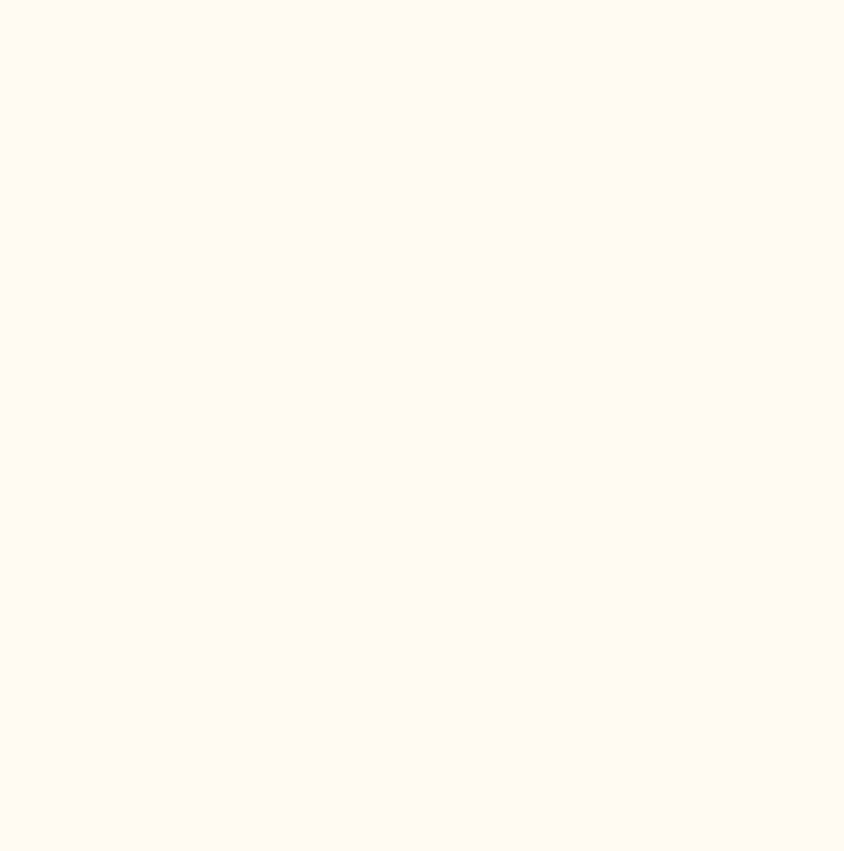
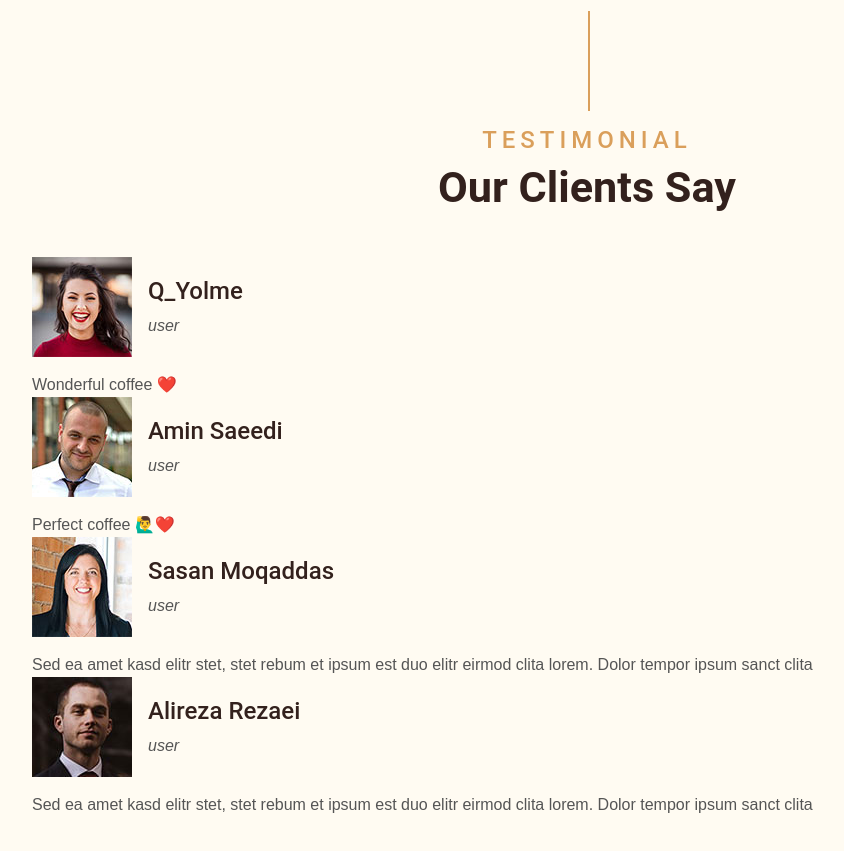
Before and after one commit to mosalehkamali/coffee-shop-next, a Next.js app: page / in a window 1280 px wide. Shown: the part 4720-5571 px from the top of the page, without its empty margins (53-897 px from the left). Before the commit the page ends 4683 px from the top, so only its background shows below. Built offline with nearby package versions, Linux system fonts and the light colour scheme; data requests are answered from the project's data file.

Commit message:
create tesimonial template

```diff
--- /dev/null
+++ b/components/modules/TestimonialItem/TestimonialItem.js
@@ -0,0 +1,18 @@
+import React from 'react'
+
+function TestimonialItem({ username, body, profile }) {
+    return (
+        <div className="testimonial-item">
+            <div className="d-flex align-items-center mb-3">
+                <img className="img-fluid" src={profile} alt="" />
+                <div className="ml-3">
+                    <h4>{username}</h4>
+                    <i>user</i>
+                </div>
+            </div>
+            <p className="m-0">{body}</p>
+        </div>
+    )
+}
+
+export default TestimonialItem
--- a/components/templates/Index/Testimonial.js
+++ b/components/templates/Index/Testimonial.js
@@ -1,7 +1,18 @@
+import TestimonialItem from "@/components/modules/TestimonialItem/TestimonialItem";
 import React from "react";
 
-function Testimonial() {
-  return <div>Testimonial</div>;
+function Testimonial({comments}) {
+  return (  <div className="container-fluid py-5">
+  <div className="container">
+      <div className="section-title">
+          <h4 className="text-primary text-uppercase" style={{letterSpacing: "5px"}}>Testimonial</h4>
+          <h1 className="display-4">Our Clients Say</h1>
+      </div>
+      <div className="owl-carousel testimonial-carousel">
+     {comments.slice(0,4).map(comment=><TestimonialItem {...comment}></TestimonialItem>)}
+      </div>
+  </div>
+</div>)
 }
 
 export default Testimonial;
--- a/data/db.json
+++ b/data/db.json
@@ -99,5 +99,43 @@
 
   "reserve": [
 
+  ],
+
+  "comments": [
+    {
+      "id": 1,
+      "username": "Q_Yolme",
+      "productID": 1,
+      "body": "Wonderful coffee ❤️",
+      "profile": "/images/testimonial-1.jpg"
+    },
+    {
+      "id": 2,
+      "username": "Amin Saeedi",
+      "productID": 2,
+      "body": "Perfect coffee 🙋‍♂️❤️",
+      "profile": "/images/testimonial-2.jpg"
+    },
+    {
+      "id": 3,
+      "username": "Sasan Moqaddas",
+      "productID": 1,
+      "body": "Sed ea amet kasd elitr stet, stet rebum et ipsum est duo elitr eirmod clita lorem. Dolor tempor ipsum sanct clita",
+      "profile": "/images/testimonial-3.jpg"
+    },
+    {
+      "id": 4,
+      "username": "Alireza Rezaei",
+      "productID": 2,
+      "body": "Sed ea amet kasd elitr stet, stet rebum et ipsum est duo elitr eirmod clita lorem. Dolor tempor ipsum sanct clita",
+      "profile": "/images/testimonial-4.jpg"
+    },
+    {
+      "id": 5,
+      "username": "Mmd Mohammadi",
+      "productID": 1,
+      "body": "Sed ea amet kasd elitr stet, stet rebum et ipsum est duo elitr eirmod clita lorem. Dolor tempor ipsum sanct clita",
+      "profile": "/images/testimonial-4.jpg"
+    }
   ]
 }
--- a/pages/index.js
+++ b/pages/index.js
@@ -5,6 +5,7 @@ import Services from "@/components/templates/Index/Services";
 import Reservation from "@/components/templates/Index/reservation";
 import Slider from "@/components/templates/Index/Slider";
 import React from "react";
+import Testimonial from "@/components/templates/Index/Testimonial";
 
 export default function Home({data}) {
   return (
@@ -15,6 +16,7 @@ export default function Home({data}) {
       <Offer></Offer>
       <Menu  menu={data.menu}></Menu>
       <Reservation></Reservation>
+      <Testimonial comments={data.comments}></Testimonial>
     </>
   );
 }
@@ -22,13 +24,19 @@ export default function Home({data}) {
 export async function getStaticProps() {
   const servicesRes = await fetch("http://localhost:4000/services")
   const services = await servicesRes.json()
+
   const menuRes = await fetch("http://localhost:4000/menu")
   const menu = await menuRes.json()
+
+  const commentsRes = await fetch("http://localhost:4000/comments")
+  const comments = await commentsRes.json()
+
   return ({
     props: {
       data: {
         services,
-        menu
+        menu,
+        comments,
       }
     },
     revalidate: 60*60 *12
```
